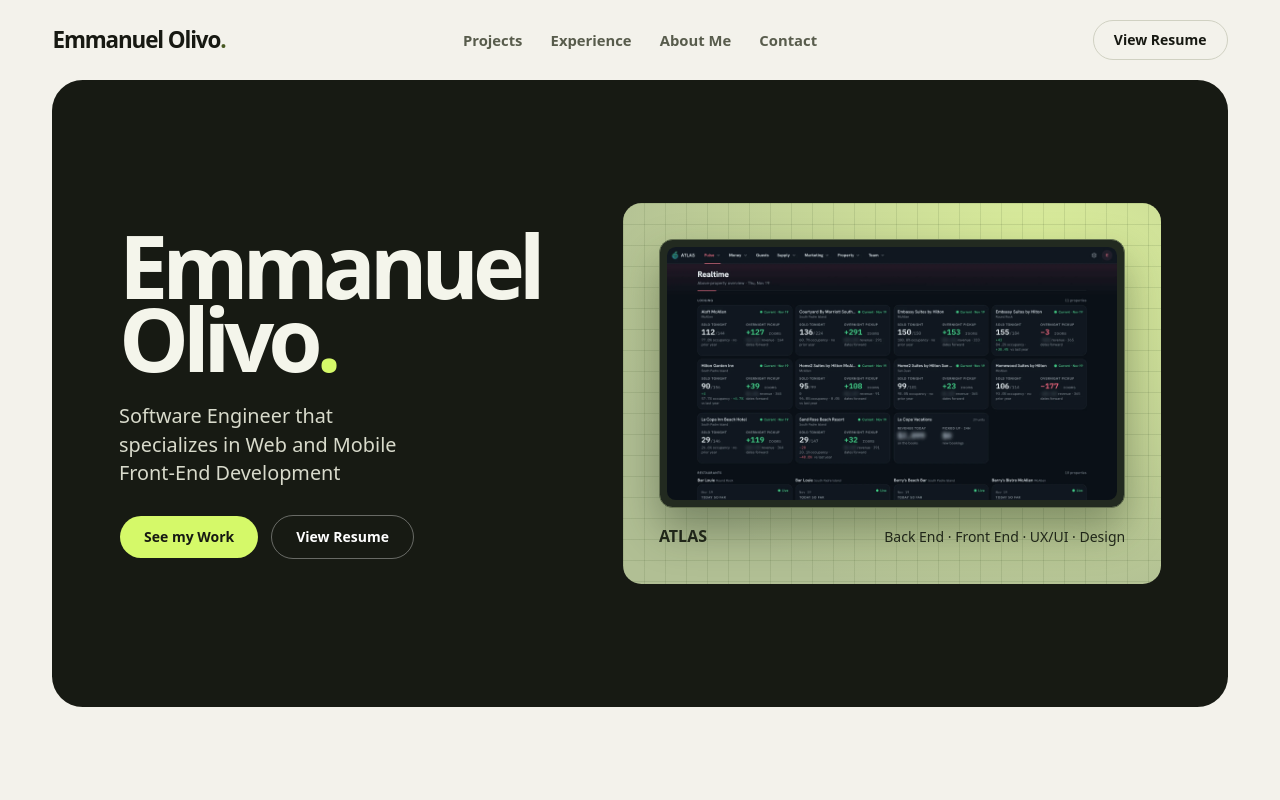
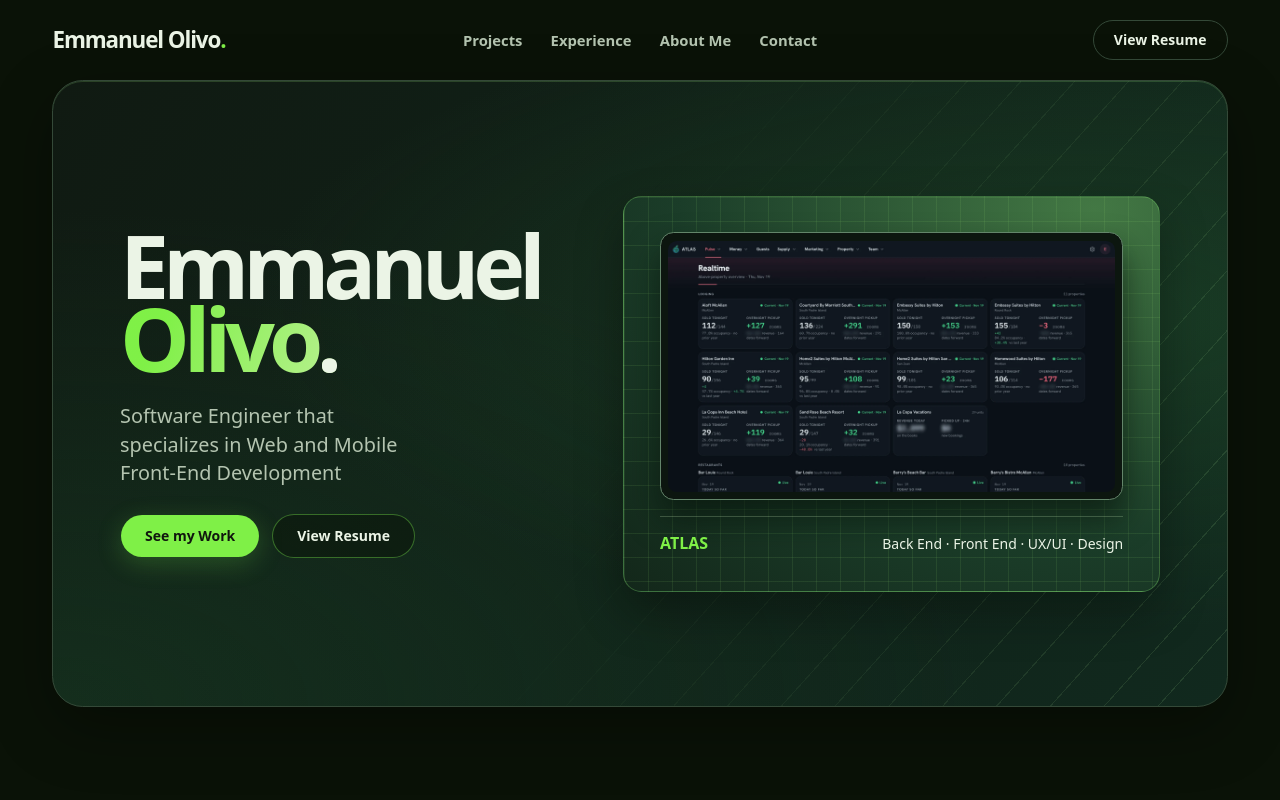
Before and after one commit to emmanuelolivo1002/portfolio-2027, a Next.js app: page / in a window 1280 px wide. Shown: the top 800 px of the page. Built offline with nearby package versions, Linux system fonts and the light colour scheme.

Commit message:
Restore the green portfolio palette and remove the portrait

```diff
--- a/scripts/ingest-portfolio.mjs
+++ b/scripts/ingest-portfolio.mjs
@@ -246,9 +246,8 @@ for (const card of projectSection.projects) {
   });
 }
 
-const [resume, portrait, aboutDetail, jobs] = await Promise.all([
+const [resume, aboutDetail, jobs] = await Promise.all([
   resolveMedia(hero.secondaryLink.fileData, "/ résumé", "/downloads/emmanuel-olivo-resume.pdf"),
-  resolveMedia(about.image, "/#about portrait", "/images/about", ["large", "medium", "small", "thumbnail"], "Emmanuel Olivo"),
   rewriteBlocks(about.detailedDescription, "/#about body", "/images/about"),
   Promise.all(experience.job.map(async ({ id, title, company, location, startDate, endDate, detailedDescription }) => ({
     id, title, company, location, startDate, endDate,
@@ -266,7 +265,7 @@ const data = {
     resumeLink: { label: hero.secondaryLink.label, href: resume.src } },
   work: { title: projectSection.title, subtitle: projectSection.subtitle, projects: projectData },
   experience: { title: experience.title, subtitle: experience.subtitle, jobs },
-  about: { title: about.title, detail: aboutDetail, portrait },
+  about: { title: about.title, detail: aboutDetail },
   contact: { title: contact.title, subtitle: contact.subtitle, links: Object.entries(contact.socialLinks)
     .filter(([, href]) => href).map(([label, href]) => ({ label, href: label === "email" ? `mailto:${href}` : href })) },
 };
--- a/src/app/globals.css
+++ b/src/app/globals.css
@@ -15,18 +15,17 @@
   --color-popover: var(--card);
   --color-popover-foreground: var(--foreground);
   --color-primary: var(--primary);
-  --color-primary-foreground: var(--foreground);
-  --color-primary-ink: var(--primary-ink);
+  --color-primary-foreground: var(--primary-foreground);
   --color-secondary: var(--secondary);
   --color-secondary-foreground: var(--foreground);
-  --color-muted: var(--secondary);
+  --color-muted: var(--muted);
   --color-muted-foreground: var(--muted-foreground);
-  --color-accent: var(--secondary);
+  --color-accent: var(--accent);
   --color-accent-foreground: var(--foreground);
-  --color-destructive: #ad251d;
+  --color-destructive: #fa8880;
   --color-border: var(--border);
   --color-input: var(--border);
-  --color-ring: var(--primary-ink);
+  --color-ring: var(--primary);
   --radius-sm: 0.3rem;
   --radius-md: 0.55rem;
   --radius-lg: 0.8rem;
@@ -35,25 +34,25 @@
 
 @layer base {
   :root {
-    color-scheme: light;
-    --background: #f3f2eb;
-    --background-alt: #e9e9dd;
-    --foreground: #171912;
-    --card: #faf9f3;
-    --primary: #d5f969;
-    --primary-ink: #465821;
-    --secondary: #e9ecdc;
-    --muted-foreground: #585c4c;
-    --border: #d0d1c2;
-    --dark-panel: #171a13;
-    --dark-text: #f4f5eb;
+    color-scheme: dark;
+    --background: hsl(102 45% 5%);
+    --background-alt: hsl(105 23% 8.5%);
+    --foreground: hsl(99 39% 93%);
+    --card: #142017;
+    --primary: hsl(100 85% 61%);
+    --primary-foreground: #10160e;
+    --secondary: #213327;
+    --muted: #1c2b20;
+    --muted-foreground: #b4c4b0;
+    --accent: #2b422e;
+    --border: #344938;
   }
 
   html { scroll-behavior: smooth; }
   body { @apply bg-background font-sans text-foreground; }
   main [id] { scroll-margin-top: 1.5rem; }
   ::selection { @apply bg-primary text-primary-foreground; }
-  :focus-visible { outline: 2px solid var(--primary-ink); outline-offset: 4px; }
+  :focus-visible { outline: 2px solid var(--primary); outline-offset: 4px; }
 
   @media (prefers-reduced-motion: reduce) {
     html { scroll-behavior: auto; }
@@ -86,7 +85,7 @@
     letter-spacing: -0.05em;
   }
 
-  .site-wordmark span { color: var(--primary-ink); }
+  .site-wordmark span { color: var(--primary); }
 
   .site-nav {
     display: flex;
@@ -99,16 +98,16 @@
   }
 
   .site-nav a { display: block; padding-block: 0.35rem; }
-  .site-nav a:hover { color: var(--foreground); text-decoration: underline; text-underline-offset: 0.25em; }
+  .site-nav a:hover { color: var(--primary); text-decoration: underline; text-underline-offset: 0.25em; }
 
-  .hero-panel, .contact-panel {
-    --primary-ink: var(--primary);
-    color: var(--dark-text);
-    background: var(--dark-panel);
+  .hero-panel, .about-panel, .contact-panel {
+    border: 1px solid var(--border);
     border-radius: clamp(1.25rem, 2.4vw, 2rem);
   }
 
   .hero-panel {
+    position: relative;
+    isolation: isolate;
     display: grid;
     align-items: center;
     grid-template-columns: minmax(0, 0.9fr) minmax(0, 1.1fr);
@@ -116,6 +115,21 @@
     gap: clamp(1.8rem, 5vw, 5rem);
     overflow: hidden;
     padding: clamp(2rem, 5.2vw, 4.6rem);
+    background:
+      radial-gradient(ellipse at 87% 37%, #2a653659, transparent 57%),
+      radial-gradient(ellipse at 0% 100%, #19412673, transparent 56%),
+      linear-gradient(125deg, #101a12, #11291e);
+    box-shadow: inset 0 1px #9cea7b30, 0 1.3rem 4rem #0005;
+  }
+
+  .hero-panel::before {
+    position: absolute;
+    z-index: -1;
+    inset: 0;
+    content: "";
+    background: repeating-linear-gradient(132deg, transparent 0 39px, #b2ef9940 39px 40px);
+    mask-image: linear-gradient(110deg, transparent 45%, #0008 100%);
+    pointer-events: none;
   }
 
   .hero-panel h1, .section-heading {
@@ -132,17 +146,25 @@
     margin-bottom: 1.7rem;
   }
 
-  .hero-panel h1 span { color: var(--primary); }
+  .hero-surname {
+    display: inline-block;
+    color: var(--primary);
+    background: linear-gradient(112deg, var(--primary) 20%, #b6f08e 100%);
+    background-clip: text;
+    -webkit-text-fill-color: transparent;
+  }
+
+  .hero-surname span { -webkit-text-fill-color: var(--foreground); }
 
   .hero-intro {
-    color: #d8dacb;
+    color: var(--muted-foreground);
     font-size: clamp(1.06rem, 1.55vw, 1.35rem);
     line-height: 1.45;
     max-width: 28ch;
     margin-bottom: 1.65rem;
   }
 
-  .hero-panel :focus-visible, .contact-panel :focus-visible { outline-color: var(--primary); }
+  .hero-work-link { box-shadow: 0 0.4rem 1.5rem #75e24d36; }
 
   .hero-feature {
     position: relative;
@@ -152,23 +174,25 @@
     gap: 1rem;
     padding: clamp(1rem, 2.8vw, 2.25rem);
     overflow: hidden;
-    color: #202619;
+    color: var(--foreground);
+    border: 1px solid #7bd66a59;
     border-radius: 1.15rem;
-    background-color: #bfc9a8;
+    background-color: #1d3926;
     background-image:
-      linear-gradient(#4c633724 1px, transparent 1px),
-      linear-gradient(90deg, #4c633724 1px, transparent 1px),
-      radial-gradient(ellipse at 78% 15%, #dcef9b 0%, #b1bf94 78%);
-    background-size: 21px 21px, 21px 21px, auto;
+      linear-gradient(#a1ec7719 1px, transparent 1px),
+      linear-gradient(90deg, #a1ec7719 1px, transparent 1px),
+      radial-gradient(ellipse at 88% 3%, #437844, #1b3d29 62%, #13271a);
+    background-size: 24px 24px, 24px 24px, auto;
+    box-shadow: 0 1.25rem 3rem #0005;
   }
 
   .hero-feature-frame {
     padding: 0.45rem;
     overflow: hidden;
-    border: 1px solid #657252;
+    border: 1px solid #63856a;
     border-radius: 0.85rem;
-    background: #222a20;
-    box-shadow: 0 1.3rem 2.7rem #202c1c66;
+    background: #0c160f;
+    box-shadow: 0 1.15rem 2rem #07150caf;
   }
 
   .hero-feature-caption {
@@ -177,7 +201,11 @@
     align-items: baseline;
     justify-content: space-between;
     gap: 0.15rem 0.65rem;
+    padding-top: 0.85rem;
+    border-top: 1px solid #c3e6b43d;
   }
+
+  .hero-feature-caption span:first-child { color: var(--primary); }
 
   .section-space { padding-block: clamp(3.25rem, 7.5vw, 7rem); }
 
@@ -199,6 +227,17 @@
     font-size: clamp(1rem, 1.6vw, 1.15rem);
   }
 
+  .project-card {
+    background: linear-gradient(145deg, #18271c, var(--card) 74%);
+    box-shadow: 0 0.6rem 1.6rem #0003;
+    transition: border-color 180ms, box-shadow 180ms;
+  }
+
+  .project-card:hover, .project-card:focus-within {
+    border-color: #78bd69;
+    box-shadow: 0 0.75rem 1.9rem #0006, 0 0 1.6rem #87e55a1c;
+  }
+
   .experience-layout {
     display: grid;
     grid-template-columns: minmax(0, 1fr) minmax(0, 1.42fr);
@@ -207,20 +246,21 @@
 
   .experience-heading p { margin-top: 1.25rem; max-width: 30ch; }
 
-  .about-layout {
+  .about-panel {
     display: grid;
-    grid-template-columns: minmax(0, 0.74fr) minmax(0, 1fr);
-    align-items: center;
-    gap: clamp(1.8rem, 9vw, 9rem);
+    grid-template-columns: minmax(0, 0.74fr) minmax(0, 1.26fr);
+    align-items: start;
+    gap: clamp(1.5rem, 5vw, 4rem);
+    padding: clamp(1.6rem, 5vw, 4rem);
+    background: radial-gradient(ellipse at 0% 0%, #26442c, transparent 65%), var(--card);
   }
 
-  .about-portrait {
-    width: 100%;
-    max-height: 33rem;
-    object-fit: cover;
-    object-position: center 35%;
-    border-radius: 1.35rem;
-    filter: saturate(0.72);
+  .about-panel .section-heading { color: var(--primary); }
+
+  .about-copy {
+    border-inline-start: 1px solid var(--border);
+    padding-inline-start: clamp(1rem, 3vw, 2.5rem);
+    font-size: clamp(1rem, 1.6vw, 1.125rem);
   }
 
   .contact-panel {
@@ -230,6 +270,7 @@
     align-items: end;
     justify-content: space-between;
     gap: 1.8rem 3rem;
+    background: radial-gradient(ellipse at 100% 0%, #284d32, transparent 65%), #132119;
   }
 
   .contact-link {
@@ -238,14 +279,14 @@
     gap: 0.5rem;
     min-height: 2.75rem;
     padding: 0.55rem 0.95rem;
-    border: 1px solid #a8ad95;
+    border: 1px solid #77927b;
     border-radius: 10rem;
     font-size: 0.925rem;
     font-weight: 560;
     transition: background-color 140ms, color 140ms;
   }
 
-  .contact-link:hover { background-color: var(--primary); color: var(--foreground); }
+  .contact-link:hover { background-color: var(--primary); color: var(--primary-foreground); }
 
   .rich-text { overflow-wrap: anywhere; line-height: 1.7; }
   .rich-text > :where(p, ul, ol, figure, blockquote, h2, h3, h4) + * { margin-top: 0.85em; }
@@ -255,7 +296,7 @@
   .rich-text li + li { margin-top: 0.25em; }
   .rich-text :where(h2, h3, h4) { color: var(--foreground); font-family: var(--font-heading); font-weight: 680; font-size: 1.25em; }
   .rich-text a { text-decoration: underline; text-underline-offset: 0.2em; }
-  .rich-text a:hover { color: var(--primary-ink); }
+  .rich-text a:hover { color: var(--primary); }
   .rich-text img { width: 100%; height: auto; border-radius: 0.6rem; }
   .rich-text figcaption { margin-top: 0.4em; color: var(--muted-foreground); font-size: 0.875em; }
 
@@ -266,9 +307,9 @@
   @media (max-width: 47.99rem) {
     .site-header { grid-template-columns: 1fr; gap: 0.12rem; padding-block: 0.65rem; }
     .site-nav { gap: 0.4rem 1rem; }
-    .hero-panel, .experience-layout, .about-layout, .section-intro { grid-template-columns: 1fr; }
+    .hero-panel, .experience-layout, .about-panel, .section-intro { grid-template-columns: 1fr; }
     .hero-panel { min-height: auto; gap: 1.45rem; }
     .hero-feature { gap: 0.65rem; }
-    .about-portrait { height: min(28rem, 103vw); }
+    .about-copy { border-inline-start: 0; border-block-start: 1px solid var(--border); padding: 1.1rem 0 0; }
   }
 }
--- a/src/app/page.tsx
+++ b/src/app/page.tsx
@@ -53,13 +53,13 @@ export default function Home() {
         <div className="site-container">
           <section aria-label="Introduction" className="hero-panel">
             <div className="hero-copy">
-              <h1>Emmanuel<br />Olivo<span>.</span></h1>
+              <h1>Emmanuel<br /><span className="hero-surname">Olivo<span>.</span></span></h1>
               <p className="hero-intro">{intro}</p>
               <div className="flex flex-wrap gap-3">
-                <Button asChild className="h-11 rounded-full px-5 text-sm font-semibold sm:px-6">
+                <Button asChild className="hero-work-link h-11 rounded-full px-5 text-sm font-semibold sm:px-6">
                   <a href={hero.workLink.href}>{hero.workLink.label}</a>
                 </Button>
-                <Button asChild variant="outline" className="h-11 rounded-full border-white/35 bg-transparent px-5 text-sm font-semibold text-white hover:bg-white hover:text-primary-foreground sm:px-6">
+                <Button asChild variant="outline" className="h-11 rounded-full border-primary/35 bg-background/45 px-5 text-sm font-semibold text-foreground hover:border-primary hover:bg-muted sm:px-6">
                   <a href={hero.resumeLink.href} target="_blank" rel="noopener noreferrer">{hero.resumeLink.label}</a>
                 </Button>
               </div>
@@ -107,17 +107,9 @@ export default function Home() {
         </section>
 
         <section id="about" className="site-container section-space">
-          <div className="about-layout">
-            {about.portrait && (
-              <Image
-                src={about.portrait.src} alt={about.portrait.alt}
-                width={about.portrait.width} height={about.portrait.height}
-                sizes="(min-width: 1024px) 420px, (min-width: 720px) 38vw, 92vw"
-                className="about-portrait"
-              />
-            )}
-            <div className="max-w-prose self-center">
-              <h2 className="section-heading mb-6">{about.title}</h2>
+          <div className="about-panel">
+            <h2 className="section-heading">{about.title}</h2>
+            <div className="about-copy max-w-prose">
               <RichText content={about.detail} />
             </div>
           </div>
@@ -127,7 +119,7 @@ export default function Home() {
           <div className="contact-panel">
             <div>
               <h2 className="section-heading">{contact.title}</h2>
-              <p className="mt-4 max-w-[56ch] text-white/75">{contact.subtitle}</p>
+              <p className="mt-4 max-w-[56ch] text-muted-foreground">{contact.subtitle}</p>
             </div>
             <div className="flex flex-wrap gap-2.5">
               {contact.links.map(({ label, href }) => {
--- a/src/components/project-card.tsx
+++ b/src/components/project-card.tsx
@@ -33,7 +33,7 @@ function ProjectDetails({ project }: { project: Project }) {
 
   return (
     <>
-      {!reducedMotion && <motion.div aria-hidden="true" className="absolute inset-x-0 top-0 h-1 origin-left bg-primary-ink" style={{ scaleX: progress }} />}
+      {!reducedMotion && <motion.div aria-hidden="true" className="absolute inset-x-0 top-0 h-1 origin-left bg-primary" style={{ scaleX: progress }} />}
       <div
         ref={container} tabIndex={0} role="region" aria-label={`${project.title} details`}
         className="overflow-y-auto overscroll-contain px-6 focus-visible:-outline-offset-2"
@@ -82,7 +82,7 @@ export function ProjectCard({ project, featured = false }: { project: Project; f
 
   return (
     <Dialog>
-      <Card className="group relative gap-0 overflow-hidden rounded-[1.25rem] border border-border bg-card p-0 text-foreground ring-0 shadow-none transition-colors hover:border-primary-ink">
+      <Card className={cn("project-card group relative gap-0 overflow-hidden rounded-[1.25rem] border border-border p-0 text-foreground ring-0", featured && "border-t-primary/60")}>
         <div className="relative aspect-video w-full overflow-hidden bg-background-alt">
           {thumbnail && (
             <Image
@@ -101,7 +101,7 @@ export function ProjectCard({ project, featured = false }: { project: Project; f
           <Roles roles={project.roles} className="gap-1.5" />
           <h3 className={`mt-3 font-heading font-bold tracking-tight ${featured ? "text-3xl" : "text-[1.65rem]"}`}>
             <DialogTrigger asChild>
-              <button type="button" className="cursor-pointer text-left after:absolute after:inset-0 after:rounded-lg hover:underline focus-visible:outline-none focus-visible:after:outline-2 focus-visible:after:-outline-offset-3 focus-visible:after:outline-primary-ink">
+              <button type="button" className="cursor-pointer text-left after:absolute after:inset-0 after:rounded-lg hover:text-primary hover:underline focus-visible:outline-none focus-visible:after:outline-2 focus-visible:after:-outline-offset-3 focus-visible:after:outline-primary">
                 {title}
               </button>
             </DialogTrigger>
--- a/src/content/portfolio.ts
+++ b/src/content/portfolio.ts
@@ -47,7 +47,7 @@ type Portfolio = {
   hero: { heading: string; workLink: SiteLink; resumeLink: SiteLink };
   work: Section & { projects: Project[] };
   experience: Section & { jobs: Experience[] };
-  about: { title: string; detail: BlocksContent; portrait: PortfolioImage | null };
+  about: { title: string; detail: BlocksContent };
   contact: Section & { links: SiteLink[] };
 };
 
```
Also changed, not shown: src/components/timeline.tsx (+5 -6 lines), public/images/about/img-7516.webp (deleted), src/content/portfolio.json, 2 other files (tests, documents, lock files or other folders).
